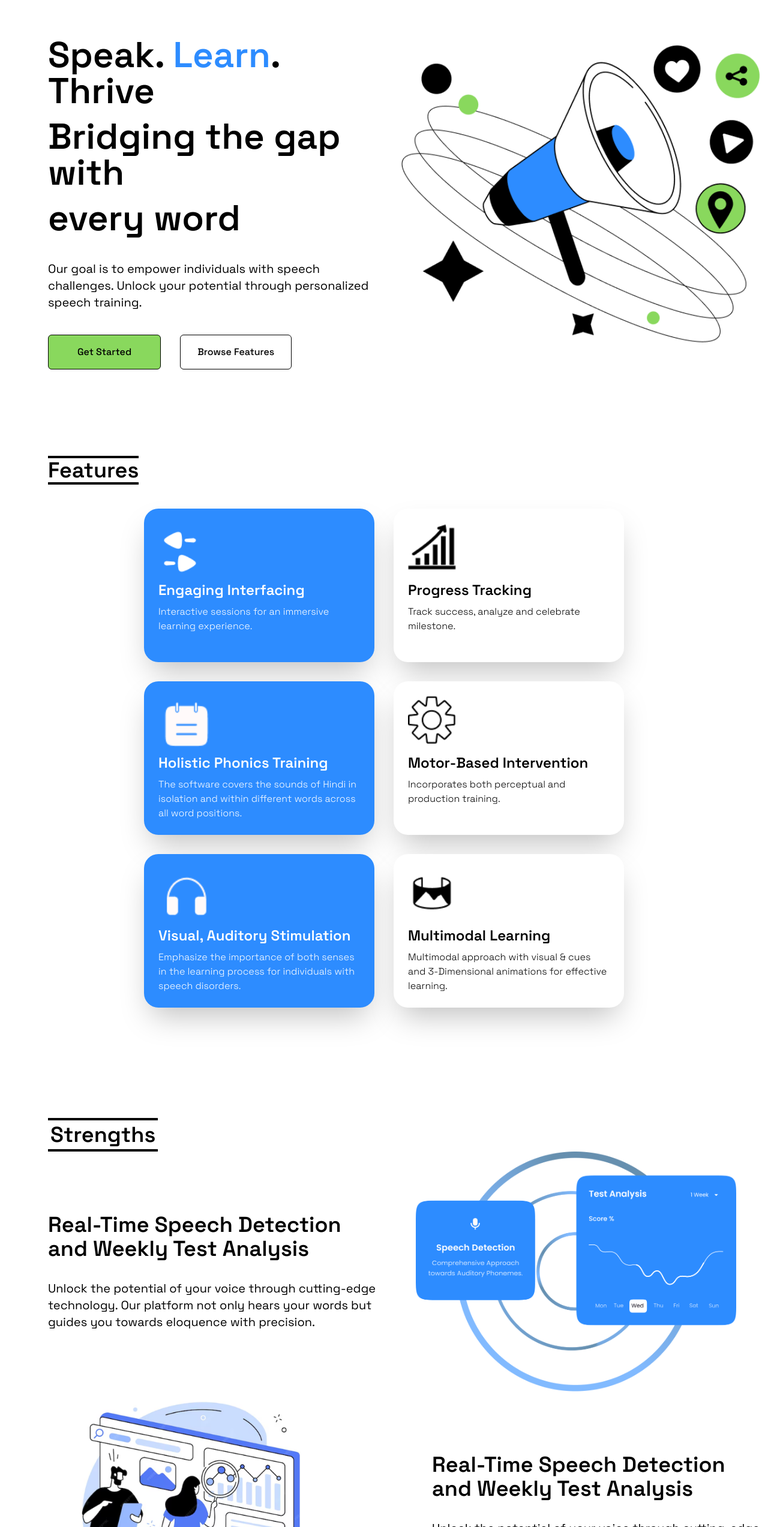
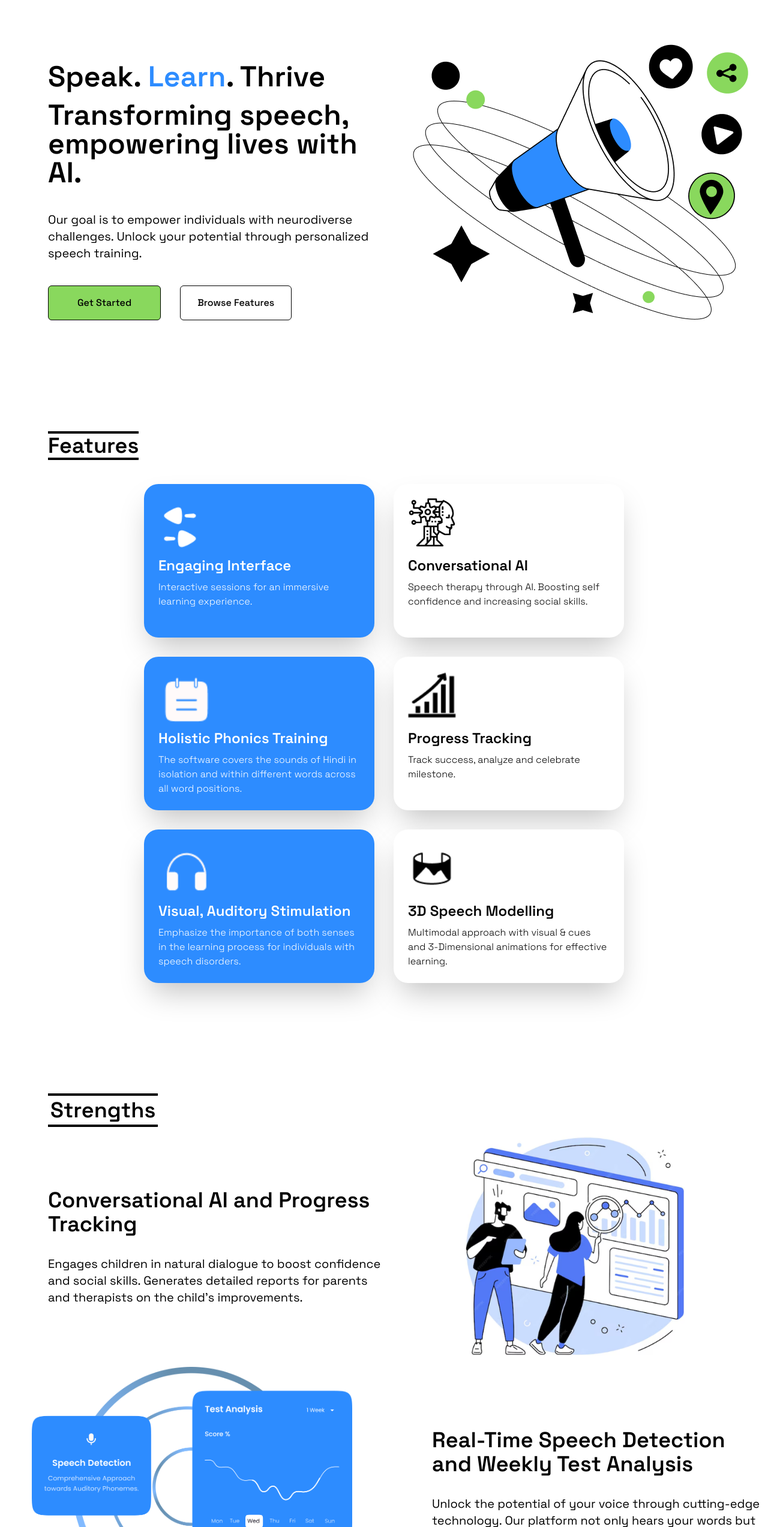
Before and after one commit to shreyasD-24/EduSync-Frontend, a React (Vite) app: page / in a window 1280 px wide. Shown: the part 60-2606 px from the top of the page at 60% size. Built offline with nearby package versions, Linux system fonts and the light colour scheme.

Commit message:
changing frontend content

```diff
--- a/src/Pages/Home.jsx
+++ b/src/Pages/Home.jsx
@@ -34,18 +34,18 @@ export default function Home() {
       <div className="lg:grid-cols-2 grid grid-cols-1">
         <div className="flex flex-col lg:pl-20 justify-center">
           <div>
-            <div className="lg:text-6xl md:text-4xl sm:text-3xl text-2xl lg:text-left text-center flex flex-col gap-4 font-spacegrotesksemibold">
+            <div className="lg:text-4xl xl:text-5xl sm:text-3xl text-2xl lg:text-left text-center flex flex-col gap-4 font-spacegrotesksemibold">
               <div>
                 Speak.<span className="text-[#2D8CFF]"> Learn</span>. Thrive
               </div>
-              <div>Bridging the gap with</div>
-              <div>every word</div>
+              <div>Transforming speech, <br/>empowering lives with AI.</div>
+              {/* <div>every word</div> */}
             </div>
             <div className="lg:hidden flex justify-center mt-10">
               <img src={Mic} />
             </div>
             <div className="lg:text-xl md:text-xl text-lg font-spacegroteskregular my-10 text-center lg:text-start p-1 lg:p-0">
-              Our goal is to empower individuals with speech challenges. Unlock
+              Our goal is to empower individuals with neurodiverse challenges. Unlock
               your potential through personalized speech training.
             </div>
           </div>
@@ -86,12 +86,40 @@ export default function Home() {
                 />
               </div>
               <div className="font-spacegrotesksemibold lg:text-2xl md:text-2xl text-lg text-center lg:text-start md:text-start text-white mb-2">
-                Engaging Interfacing
+                Engaging Interface
               </div>
               <div className="text-white font-spacegrotesklight text-center lg:text-start md:text-start">
                 Interactive sessions for an immersive learning experience.
               </div>
             </div>
+
+            <div className="bg-white rounded-3xl p-6 shadow-2xl lg:h-64 lg:w-96 md:h-64 md:w-96 max-w-96">
+              <div className="flex items-center justify-center lg:items-start lg:justify-start md:items-start md:justify-start">
+                <img src={Motor} alt="" className="mb-4 lg:h-20 md:h-20 h-14" />
+              </div>
+              <div className="font-spacegrotesksemibold mb-2 lg:text-2xl md:text-2xl text-lg text-center lg:text-start md:text-start">
+              Conversational AI
+              </div>
+              <div className=" font-spacegrotesklight text-center lg:text-start md:text-start">
+              Speech therapy through AI. Boosting self confidence and increasing social skills.
+              </div>
+            </div>
+
+
+
+            <div className="bg-[#2D8CFF] rounded-3xl p-6 shadow-2xl lg:h-64 lg:w-96 md:h-64 md:w-96 max-w-96">
+              <div className="flex items-center justify-center lg:items-start lg:justify-start md:items-start md:justify-start">
+                <img src={Phonic} alt="" className="lg:h-24 md:h-24 h-14" />
+              </div>
+              <div className="font-spacegrotesksemibold text-white mb-2 lg:text-2xl md:text-2xl text-lg text-center lg:text-start md:text-start">
+                Holistic Phonics Training
+              </div>
+              <div className="font-spacegrotesklight text-center lg:text-start md:text-start text-white">
+                The software covers the sounds of Hindi in isolation and within
+                different words across all word positions.
+              </div>
+            </div>
+
 
             <div className="bg-white rounded-3xl p-6 shadow-2xl lg:h-64 lg:w-96 md:h-64 md:w-96 max-w-96">
               <div className="flex items-center justify-center lg:items-start lg:justify-start md:items-start md:justify-start">
@@ -109,30 +137,8 @@ export default function Home() {
               </div>
             </div>
 
-            <div className="bg-[#2D8CFF] rounded-3xl p-6 shadow-2xl lg:h-64 lg:w-96 md:h-64 md:w-96 max-w-96">
-              <div className="flex items-center justify-center lg:items-start lg:justify-start md:items-start md:justify-start">
-                <img src={Phonic} alt="" className="lg:h-24 md:h-24 h-14" />
-              </div>
-              <div className="font-spacegrotesksemibold text-white mb-2 lg:text-2xl md:text-2xl text-lg text-center lg:text-start md:text-start">
-                Holistic Phonics Training
-              </div>
-              <div className="font-spacegrotesklight text-center lg:text-start md:text-start text-white">
-                The software covers the sounds of Hindi in isolation and within
-                different words across all word positions.
-              </div>
-            </div>
 
-            <div className="bg-white rounded-3xl p-6 shadow-2xl lg:h-64 lg:w-96 md:h-64 md:w-96 max-w-96">
-              <div className="flex items-center justify-center lg:items-start lg:justify-start md:items-start md:justify-start">
-                <img src={Motor} alt="" className="mb-4 lg:h-20 md:h-20 h-14" />
-              </div>
-              <div className="font-spacegrotesksemibold mb-2 lg:text-2xl md:text-2xl text-lg text-center lg:text-start md:text-start">
-                Motor-Based Intervention
-              </div>
-              <div className=" font-spacegrotesklight text-center lg:text-start md:text-start">
-                Incorporates both perceptual and production training.
-              </div>
-            </div>
+
 
             <div className="bg-[#2D8CFF] rounded-3xl p-6 shadow-2xl lg:h-64 lg:w-96 md:h-64 md:w-96 max-w-96">
               <div className="flex items-center justify-center lg:items-start lg:justify-start md:items-start md:justify-start">
@@ -156,7 +162,7 @@ export default function Home() {
                 />
               </div>
               <div className="font-spacegrotesksemibold mb-2 lg:text-2xl md:text-2xl text-lg text-center lg:text-start md:text-start">
-                Multimodal Learning
+                3D Speech Modelling
               </div>
               <div className="font-spacegrotesklight text-center lg:text-start md:text-start">
                 Multimodal approach with visual & cues and 3-Dimensional
@@ -178,30 +184,27 @@ export default function Home() {
           <div className="grid lg:grid-cols-2 grid-cols-1">
             <div className="lg:ml-20 flex flex-col gap-8 items-center justify-center">
               <div className="lg:hidden flex justify-center items-center mt-10">
-                <img
-                  src={RealTIme}
+                {/* <img
+                  src={Dimensional}
                   alt=""
                   className="h-[200px] md:h-[300px] sm:h-[300px]"
-                />
+                /> */}
               </div>
-              <div className="lg:text-4xl md:text-3xl text-xl p-1 lg:p-0 lg:text-start text-center font-spacegrotesksemibold">
-                Real-Time Speech Detection and Weekly Test Analysis
+              <div className="lg:text-4xl md:text-3xl text-xl p-1 lg:p-0 lg:text-start font-spacegrotesksemibold">Conversational AI and Progress Tracking
               </div>
-              <div className="font-spacegroteskregular lg:text-xl md:text-xl text-sm lg:text-start text-center p-4 lg:p-0">
-                Unlock the potential of your voice through cutting-edge
-                technology. Our platform not only hears your words but guides
-                you towards eloquence with precision.
+              <div className="font-spacegroteskregular lg:text-xl md:text-xl text-sm lg:text-start  p-4 lg:p-0">
+              Engages children in natural dialogue to boost confidence and social skills. Generates detailed reports for parents and therapists on the child’s improvements.
               </div>
             </div>
             <div className="hidden lg:flex justify-center">
-              <img src={RealTIme} alt="" className="h-[400px]" />
+              <img src={Dimensional} alt="" className="h-[400px]" />
             </div>
           </div>
 
           <div className="grid lg:grid-cols-2">
             <div className="flex justify-center mt-10 lg:mt-0 md:mt-0">
               <img
-                src={Dimensional}
+                src={RealTIme}
                 alt=""
                 className="lg:h-[400px] md:h-[400px] h-[200px]"
               />
```
Also changed, not shown: src/assets/motor_based.png.
